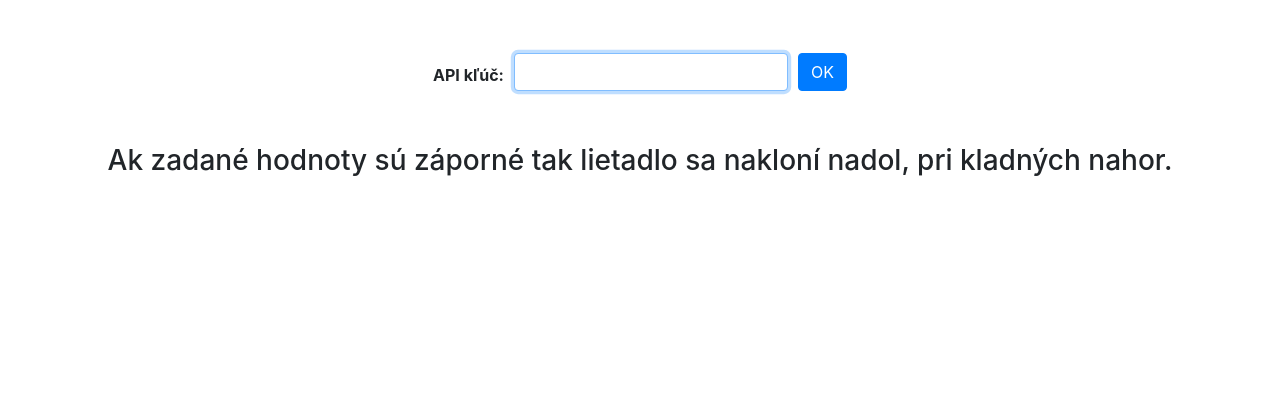
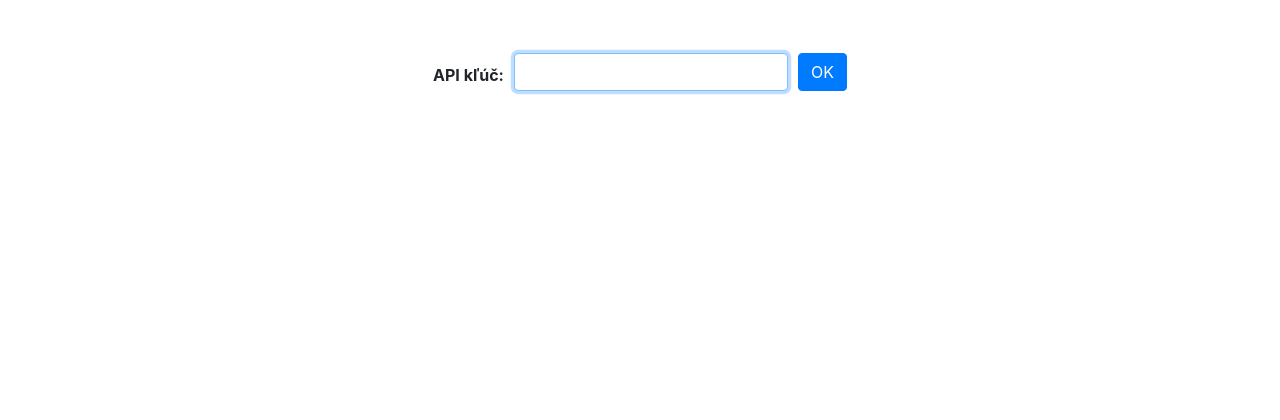
Before and after one commit to kirschovapetra/B-WEBTECH2-projekt, a PHP site: page /plane.php in a window 1280 px wide. Shown: the part 120-540 px from the top of the page. Run offline with PHP 8.4, Linux system fonts and the light colour scheme; some libraries are stand-ins or nearby versions.

Commit message:
Hide text

```diff
--- a/plane.php
+++ b/plane.php
@@ -54,10 +54,8 @@ $valid = ($key === $apiKey);
 
     </div>
 
-
-    <h3>Ak zadané hodnoty sú záporné tak lietadlo sa nakloní nadol, pri kladných nahor.</h3>
     <div class="valid-key-show d-flex justify-content-center my-5 align-content-center flex-wrap form-inline">
-
+        <h4>Ak zadané hodnoty sú záporné tak lietadlo sa nakloní nadol, pri kladných nahor.</h4>
         <div class="form-group">
             <label for="position" class="control-label"><b>Poloha lietadla a klapky (od -50 do 50):</b> </label>
             <input class="form-control" type="number" name="position" id="positionInput" value="0"  data-placement="bottom" title="Platné hodnoty: od -50 do 50" onchange="changePosition('sk',<?=$valid?>)">
```
